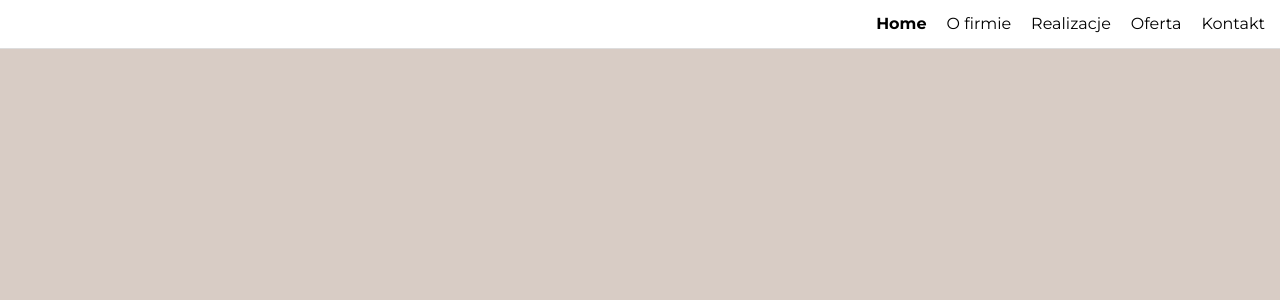
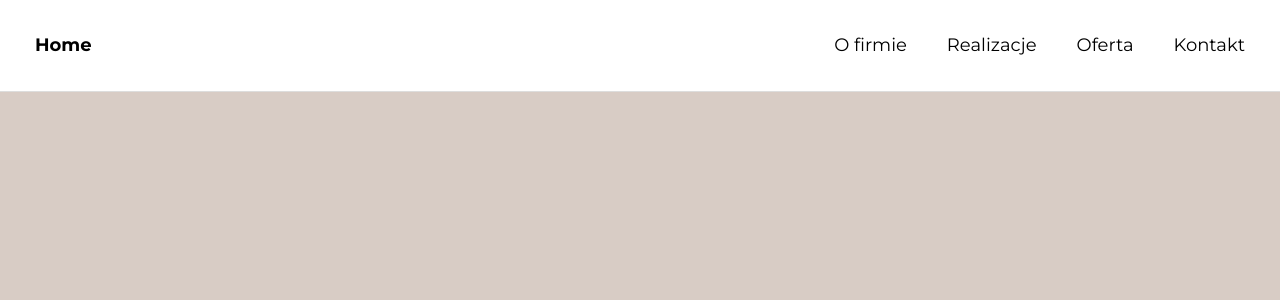
Before and after one commit to kingatos/apex-page-react, a React (Create React App) app: page /#/ in a window 1280 px wide. Shown: the top 300 px of the page. Built offline with nearby package versions, Linux system fonts and the light colour scheme.

Commit message:
added little changes to styles

```diff
--- a/src/GlobalStyle.js
+++ b/src/GlobalStyle.js
@@ -19,6 +19,8 @@ body {
 }
 
 h1 {
-    padding: 20px;
+    padding: 20px 50px;
+    font-weight: 100;
+    margin-top: 100px;
 }
 `;
--- a/src/common/Header/styled.js
+++ b/src/common/Header/styled.js
@@ -4,4 +4,5 @@ export const StyledHeader = styled.header`
 max-width: 100%;
 background: ${({ theme }) => theme.color.alto};
 padding: 20px;
+font-size: 20px;
 `;
--- a/src/common/Menu/styled.js
+++ b/src/common/Menu/styled.js
@@ -3,7 +3,7 @@ import { NavLink } from "react-router-dom";
 
 export const StyledMenu = styled.ul`
   display: flex;
-  justify-content: end;
+  justify-content: stretch;
   list-style-type: none;
   background-color: ${({ theme }) => theme.color.white};
   width: 100%;
@@ -15,10 +15,20 @@ export const StyledMenu = styled.ul`
   left: 0;
   right: 0;
   z-index: 1;
+  height: ${({ menuHeight }) => menuHeight}px;
+  transition: height 0.5s;
+  align-items: center;
 `;
 
 export const ItemMenu = styled.li`
-  margin-left: 20px;
+  margin: 20px;
+  display: flex;
+  align-items: center;
+  font-size: 18px;
+
+  &:first-child {
+    margin-right: auto !important;
+  }
 `;
 
 export const StyledNavLink = styled(NavLink)`
@@ -26,12 +36,13 @@ export const StyledNavLink = styled(NavLink)`
   text-decoration: none;
   cursor: pointer;
   color: ${({ theme }) => theme.color.black};
+  position: relative;
 
   &.active {
     font-weight: bold;
   }
 
   &:hover {
-    color: ${({ theme }) => theme.color.alto};
+    border-bottom: 1px solid;
   }
 `;
```
Also changed, not shown: src/common/Container/styled.js (+1 -27 lines), src/common/Menu/HomeIcon/styled.js (added, +12 -0 lines), src/common/Section/styled.js (+32 -2 lines).
